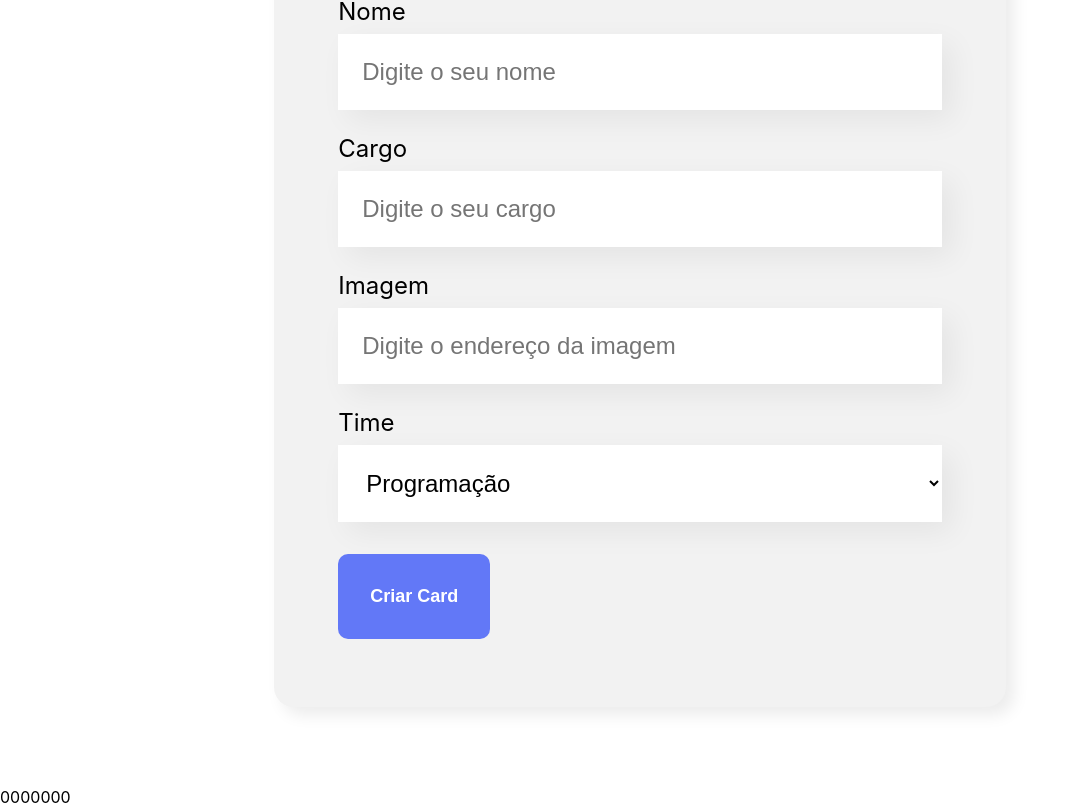
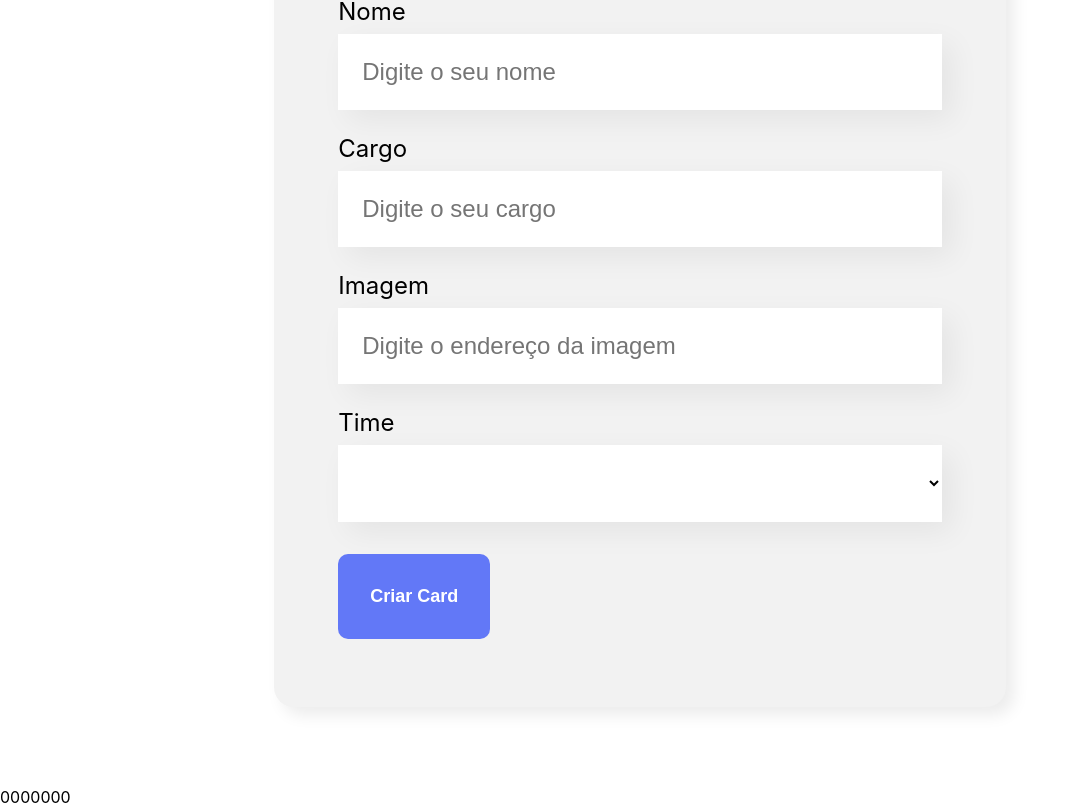
Before and after one commit to gfbatista/organo, a React (Create React App) app: page / in a window 1280 px wide. Shown: the part 690-1497 px from the top of the page, without its empty margins (0-1073 px from the left). Built offline with nearby package versions, Linux system fonts and the light colour scheme.

Commit message:
fix: some bugs

```diff
--- a/src/components/Collaborator/index.js
+++ b/src/components/Collaborator/index.js
@@ -1,9 +1,9 @@
 import "./Collaborator.css";
 
-const Collaborator = ({ name, position, image }) => {
+const Collaborator = ({ name, position, image, backgroundColor }) => {
   return (
     <div className="collaborator">
-      <div className="header">
+      <div className="header" style={{backgroundColor}}>
         <img src={image} alt={name} />
       </div>
       <div className="footer">
--- a/src/components/DropDown/index.js
+++ b/src/components/DropDown/index.js
@@ -9,6 +9,7 @@ const DropDown = (props) => {
         required={props.required}
         value={props.value}
       >
+        <option value=""></option>
         {props.itens.map((item) => (
           <option key={item}>{item}</option>
         ))}
--- a/src/components/Squad/index.js
+++ b/src/components/Squad/index.js
@@ -12,9 +12,12 @@ const Squad = (props) => {
         <div className="collaborators">
           {props.collaborators.map((collaborator) => (
             <Collaborator
+              key={collaborator.name}
               name={collaborator.name}
               position={collaborator.position}
               image={collaborator.image}
+              backgroundColor={props.primaryColor}
+
             />
           ))}
         </div>
```
